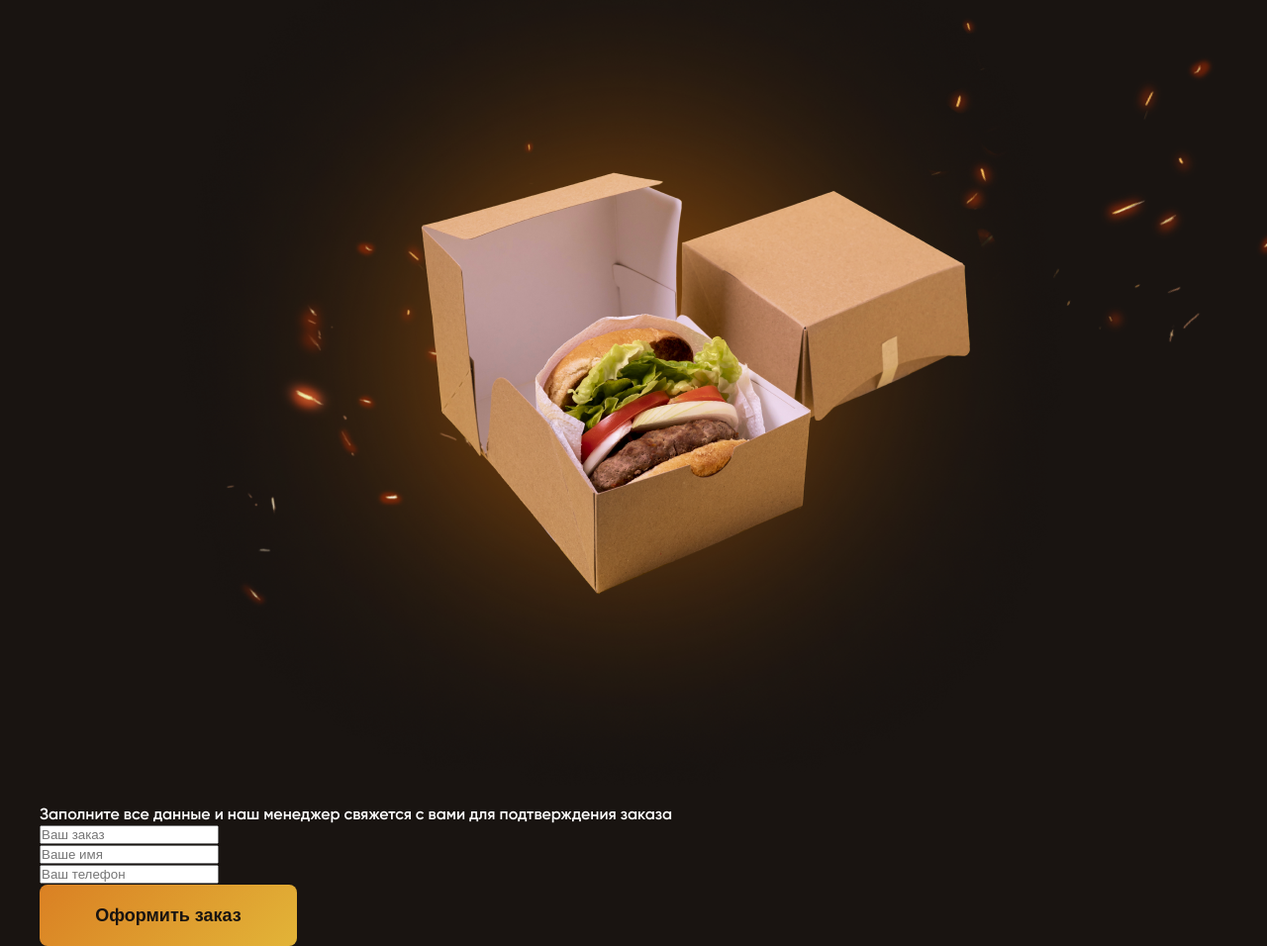
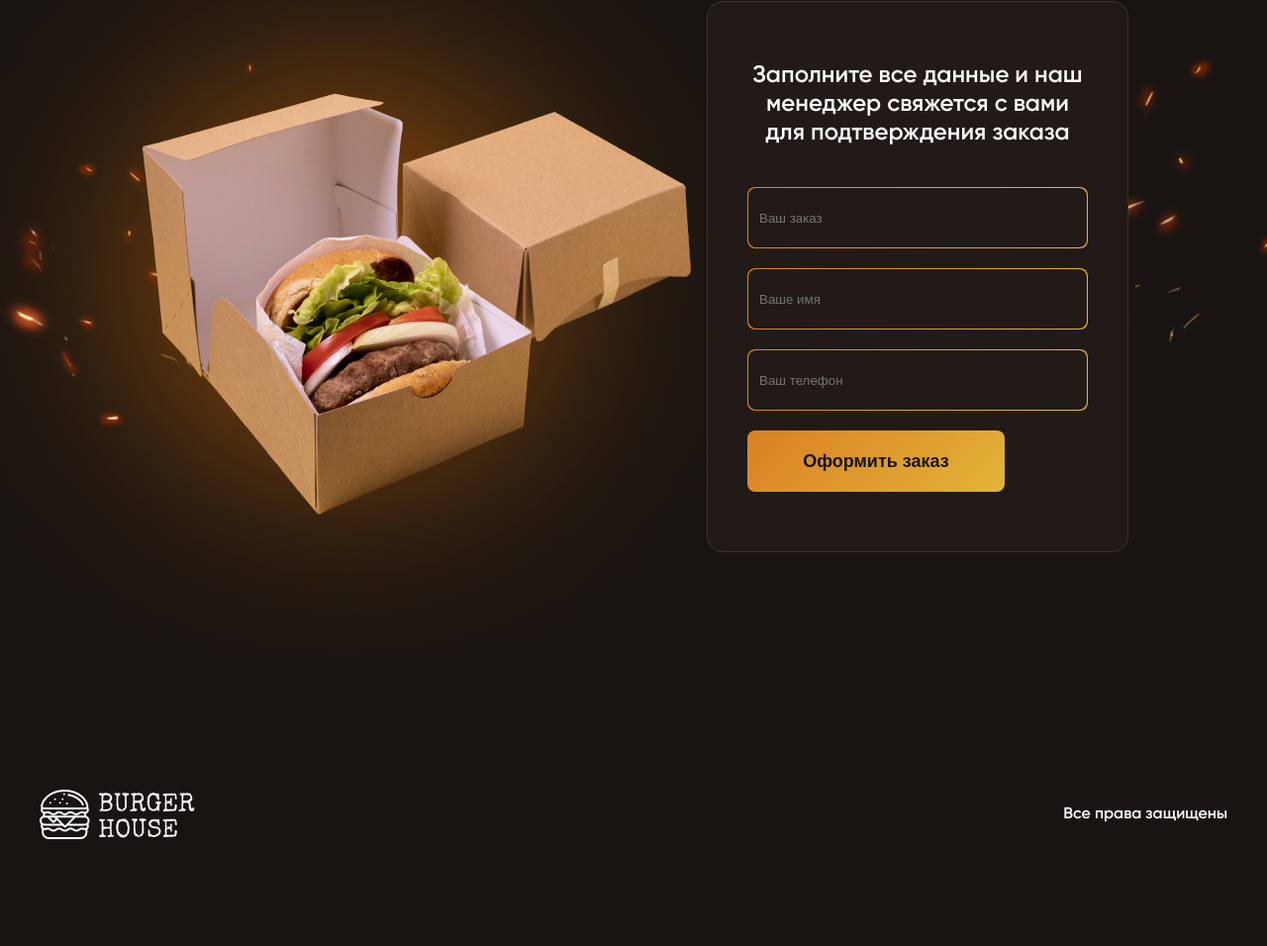
Before and after one commit to veganwaldon/burgers-landing, a plain HTML site: page index.html in a window 1280 px wide. Shown: the part 3313-4269 px from the top of the page at 99% size. After the commit the page ends 4221 px from the top, so only its background shows below. Drawn offline with Linux system fonts and the light colour scheme.

Commit message:
UI kit finished

```diff
--- a/index.html
+++ b/index.html
@@ -279,5 +279,14 @@
     </div>
 </section>
 
+<footer class="footer">
+    <div class="container">
+        <div class="logo">
+            <img src="images/Logo.png" alt="Logo">
+        </div>
+        <div class="rights">Все права защищены</div>
+    </div>
+</footer>
+
 </body>
 </html>
--- a/styles/style.css
+++ b/styles/style.css
@@ -260,4 +260,82 @@ body {
     background-image: url("../images/order_bg.png");
     background-position: top center;
     background-repeat: no-repeat;
+    padding-bottom: 180px;
+    overflow: hidden;
 }
+
+.order .container {
+    position: relative;
+}
+
+.order-image {
+    position: absolute;
+    top: 0;
+    right: calc(100% - 764px);
+    z-index: -1;
+}
+
+.order-form {
+    border-radius: 16px;
+    border: 1px solid #353535;
+    background: #211A16;
+    margin-top: 60px;
+    max-width: 426px;
+    box-sizing: border-box;
+    padding: 60px 40px;
+    margin-left: 674px;
+}
+
+.order-form-text {
+    font-size: 24px;
+    text-align: center;
+    line-height: 29px;
+}
+
+.order-form-inputs {
+    display: flex;
+    flex-direction: column;
+    margin-top: 40px;
+}
+
+.order-form-input {
+    background: linear-gradient(95.61deg, #DA8023 0%, #E2B438 100%);
+    width: 344px;
+    height: 62px;
+    border-radius: 8px;
+    margin-bottom: 20px;
+    display: flex;
+    align-items: center;
+    justify-content: center;
+}
+
+.order-form-input input {
+    padding: 20px 10px;
+    background: #211A16;
+    border-radius: 8px;
+    width: 342px;
+    height: 60px;
+    box-sizing: border-box;
+    outline: none;
+    border: 1px solid transparent;
+}
+
+.order-form-input .button {
+    width: 344px;
+    height: 62px;
+}
+
+.footer {
+    padding: 60px 0;
+}
+
+.footer .container {
+    display: flex;
+    align-items: center;
+    justify-content: space-between;
+}
+
+.rights {
+    font-size: 16px;
+    line-height: 20px;
+}
```
